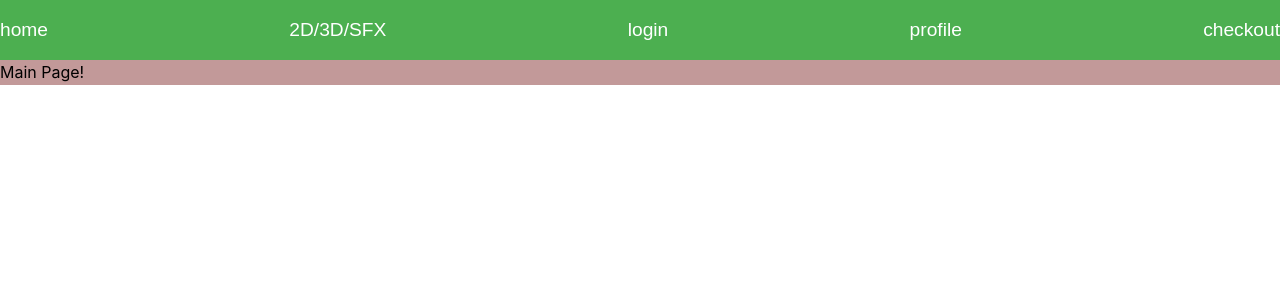
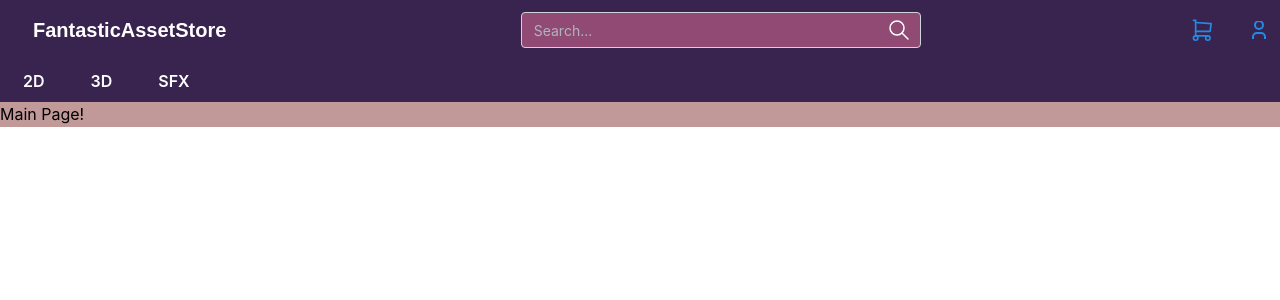
Before and after one commit to WJurgiel/Asset-Store, a React (Vite) app in the folder frontend/: page /home in a window 1280 px wide. Shown: the top 300 px of the page. Built offline with nearby package versions, Linux system fonts and the light colour scheme.

Commit message:
Header design done

```diff
--- a/frontend/package.json
+++ b/frontend/package.json
@@ -17,6 +17,7 @@
     "@mantine/form": "^7.15.1",
     "@mantine/hooks": "^7.15.1",
     "@mantine/spotlight": "^7.15.1",
+    "@tabler/icons-react": "^3.26.0",
     "react": "^18.3.1",
     "react-dom": "^18.3.1",
     "react-router-dom": "^7.1.0",
--- a/frontend/src/components/AppHeader.module.css
+++ b/frontend/src/components/AppHeader.module.css
@@ -3,8 +3,7 @@
     display: flex;
     justify-content: space-between;
     align-items: center;
-    height: 60px;
-    background-color: #4caf50;
+    background-color: #38244F;
     color: white;
     font-family: Arial, sans-serif;
     font-size: 1.2rem;
--- a/frontend/src/components/AppHeader.tsx
+++ b/frontend/src/components/AppHeader.tsx
@@ -1,14 +1,109 @@
-import {NavLink} from "react-router-dom";
+import {useNavigate} from "react-router-dom";
 import styles from "./AppHeader.module.css"
+import {ActionIcon, Autocomplete, Button, Menu, rem} from "@mantine/core";
+import {IconUser, IconLogout2, IconShoppingCart, IconSearch} from '@tabler/icons-react'
 
 export const AppHeader = () => {
+    const navigate = useNavigate();
     return (
-        <div className={styles.appHeader}>
-            <NavLink to={'/home'}>home</NavLink>
-            <NavLink to={'/category'}>2D/3D/SFX</NavLink>
-            <NavLink to={'/login'}>login</NavLink>
-            <NavLink to={'/profile'}>profile</NavLink>
-            <NavLink to={'/checkout'}>checkout</NavLink>
+        <div>
+            <div className={styles.appHeader}>
+                <Button variant="transparent" color="rgba(255, 255, 255, 1)" size="xl"
+                        radius="md" onClick={() => navigate('/home')}>
+                    FantasticAssetStore</Button>
+                <div
+                    style={{
+                        display: 'flex',
+                        alignItems: 'center',
+                        position: 'relative',
+                        width: '100%',
+                        maxWidth: '400px',
+                    }}
+                >
+                    <Autocomplete
+                        placeholder="Search..."
+                        data={[]}
+                        styles={{
+                            input: {
+                                backgroundColor: '#914A74',
+                                color: '#fff',
+                                paddingRight: rem(40),
+                            },
+                        }}
+                        style={{flex: 1}}
+                    />
+                    <ActionIcon
+                        variant="filled"
+                        aria-label="Search"
+                        style={{
+                            position: 'absolute',
+                            right: rem(8),
+                            backgroundColor: '#914A74',
+                        }}
+                    >
+                        <IconSearch stroke={1.5}/>
+                    </ActionIcon>
+                </div>
+
+                <div
+                    style={{
+                        display: 'flex',
+                        alignItems: 'center',
+                        justifyContent: 'flex-end',
+                        gap: rem(16),
+                    }}
+                >
+                    <ActionIcon
+                        variant="subtle"
+                        aria-label="Shopping Cart"
+                        style={{
+                            width: rem(40),
+                            height: rem(40),
+                        }}
+                    >
+                        <IconShoppingCart style={{width: '70%', height: '70%'}} stroke={1.5}/>
+                    </ActionIcon>
+
+                    <Menu shadow="md" width={200}>
+                        <Menu.Target>
+                            <Button variant="subtle" style={{padding: rem(8)}}>
+                                <IconUser/>
+                            </Button>
+                        </Menu.Target>
+
+                        <Menu.Dropdown>
+                            <Menu.Item
+                                leftSection={<IconUser style={{width: rem(14), height: rem(14)}}/>}
+                                onClick={() => navigate('/profile')}
+                            >
+                                Profile
+                            </Menu.Item>
+                            <Menu.Item
+                                leftSection={<IconLogout2 style={{width: rem(14), height: rem(14)}}/>}
+                                onClick={() => {
+                                    navigate('/login');
+                                    console.log('log out');
+                                }}
+                            >
+                                Logout
+                            </Menu.Item>
+                        </Menu.Dropdown>
+                    </Menu>
+                </div>
+
+            </div>
+            <div style={{display: "flex", justifyContent: "left", flexDirection: "row", backgroundColor: "#38244F"}}>
+                <Button variant="subtle" color="rgba(255, 255, 255, 1)" size="md"
+                        radius="md" onClick={() => navigate('/category')}>
+                    2D</Button>
+                <Button variant="subtle" color="rgba(255, 255, 255, 1)" size="md"
+                        radius="md" onClick={() => navigate('/category')}>
+                    3D</Button>
+                <Button variant="subtle" color="rgba(255, 255, 255, 1)" size="md"
+                        radius="md" onClick={() => navigate('/category')}>
+                    SFX</Button>
+            </div>
+
         </div>
     )
 }
```
